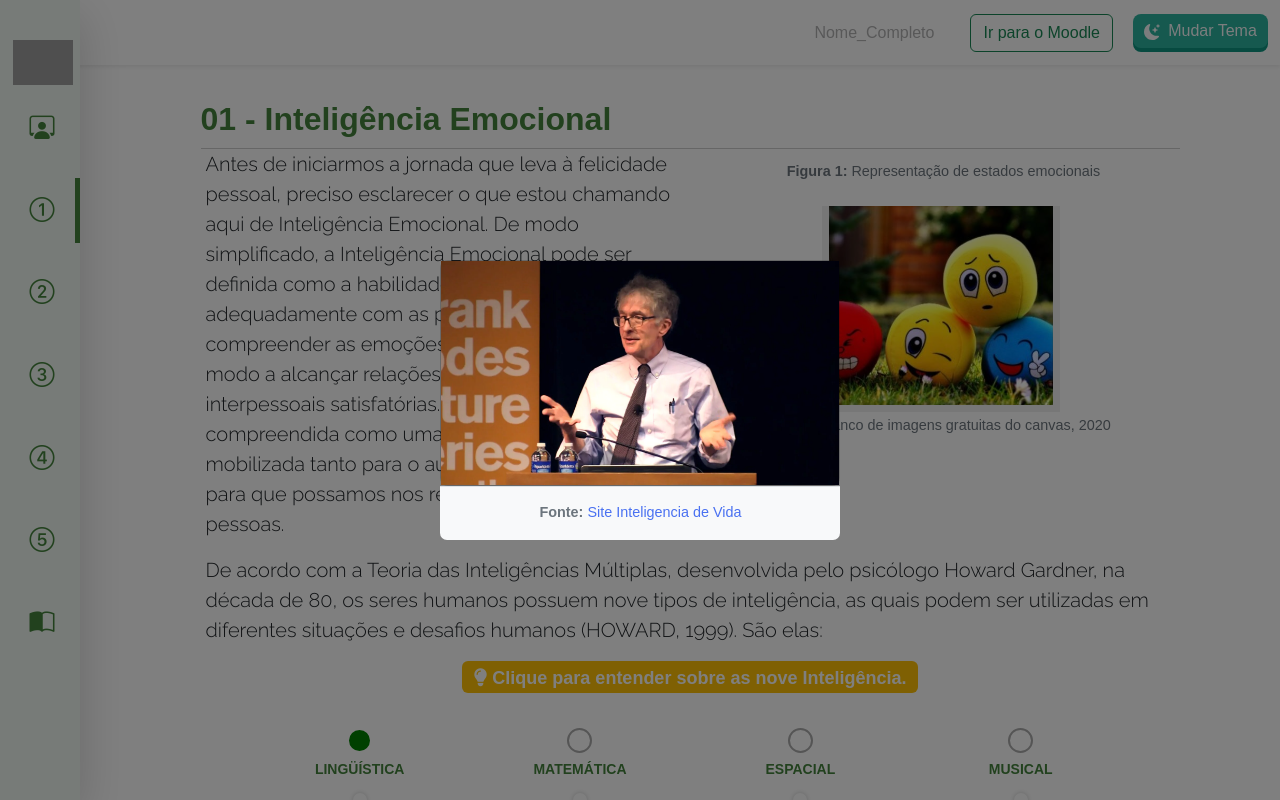
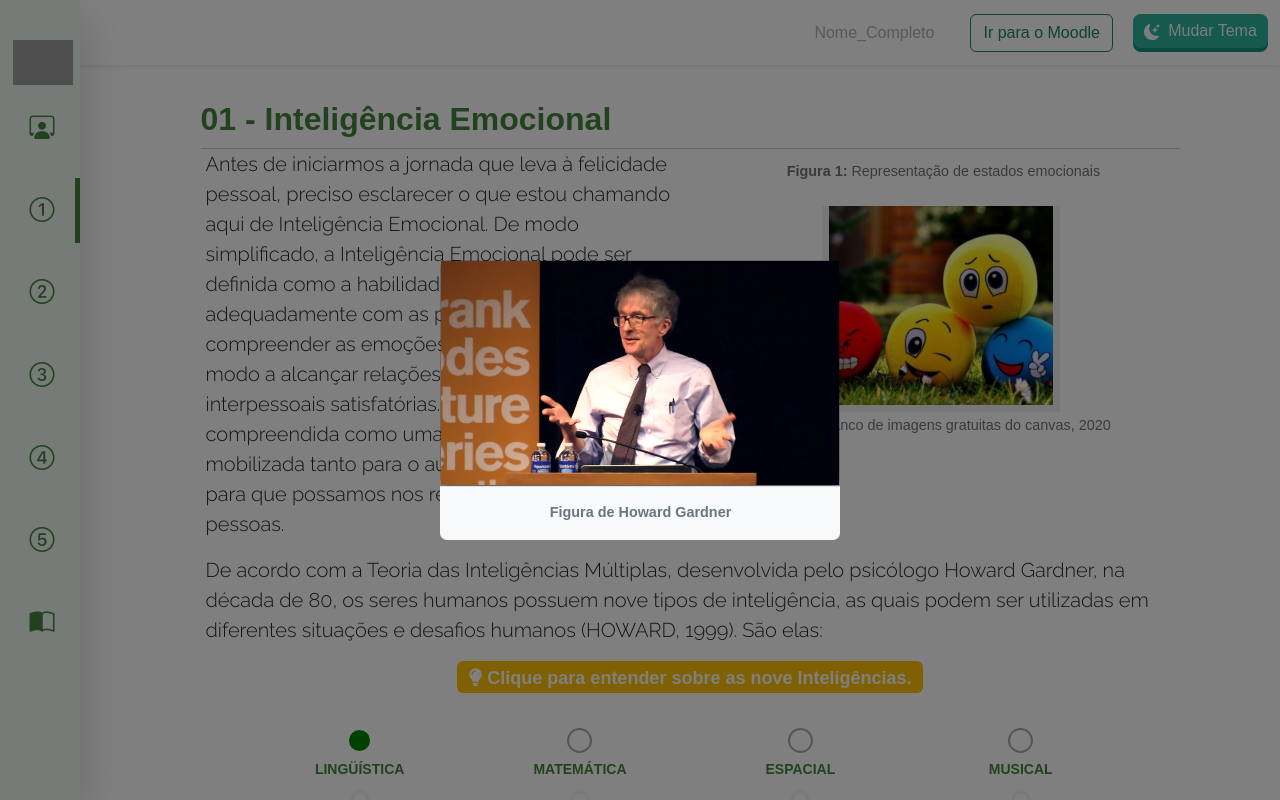
Before and after one commit to davibarbosamarques/InteligenciaEmocional_EGPCE, a PHP site: page /topico01.php in a window 1280 px wide, after a click that opens the changed part. Run offline with PHP 8.4, Linux system fonts and the light colour scheme; grey boxes are pictures that could not be loaded.

Commit message:
ajeitei um problema e terminei

```diff
--- a/Modulo01/topico01.php
+++ b/Modulo01/topico01.php
@@ -69,7 +69,7 @@ include('layout/head.php');
                         <p class="wow fadeIn" data-wow-delay="0.3s">De acordo com a Teoria das Inteligências Múltiplas, desenvolvida pelo psicólogo Howard Gardner, na década de 80, os seres humanos possuem nove tipos de inteligência, as quais podem ser utilizadas em diferentes situações e desafios humanos (HOWARD, 1999). São elas:</p>
 
                         <div class="text-center">
-                        <h4><span class="badge bg-warning text-dark-ênfase"><i class="fa fa-lightbulb" style="color:white"></i> Clique para entender sobre as nove Inteligência.</span></h4>
+                        <h4><span class="badge bg-warning text-dark-ênfase"><i class="fa fa-lightbulb" style="color:white"></i> Clique para entender sobre as nove Inteligências.</span></h4>
                         </div>
                         <div class="storytelling">
                         <div class="timeline">
@@ -209,12 +209,12 @@ include('layout/head.php');
                                     <img class="img-fluid" src="imgs/topico01/gardner.webp" alt="Alt da imagem fica aqui">
                                 </div>
                                 <div class="modal-footer w-50 bg-light justify-content-center">
-                                <p class="FonteFigura FonteMenor text-secondary"><strong>Fonte:</strong> <a target="blank" href="https://www.inteligenciadevida.com.br/pt/conteudo/quem-e-howard-gardner-especialistas-em-educacao/">Site Inteligencia de Vida</a></p>
+                                <p class="FonteFigura FonteMenor text-secondary"><strong>Figura de Howard Gardner</strong></p>
                                 </div>
                             </div>
                         </div>
                         <!-- Imagem 01 - End  (Audi)-->
-                            <div class="col-md-6 wow animate__zoomIn"">
+                            <div class="col-md-6 wow animate__zoomIn">
                                 <p> Howard Gardner, nascido em 11 de julho de 1943, é um psicólogo e educador norte-americano reconhecido por sua teoria das inteligências múltiplas. Professor na Universidade de Harvard, Gardner propôs que a inteligência não pode ser reduzida a uma única capacidade, mas se manifesta de várias formas, como linguística, lógico-matemática, musical, espacial, corporal-cinestésica, interpessoal e intrapessoal. Sua obra tem influenciado a educação e a compreensão da diversidade de habilidades cognitivas.</p>
 
                             </div>
```
